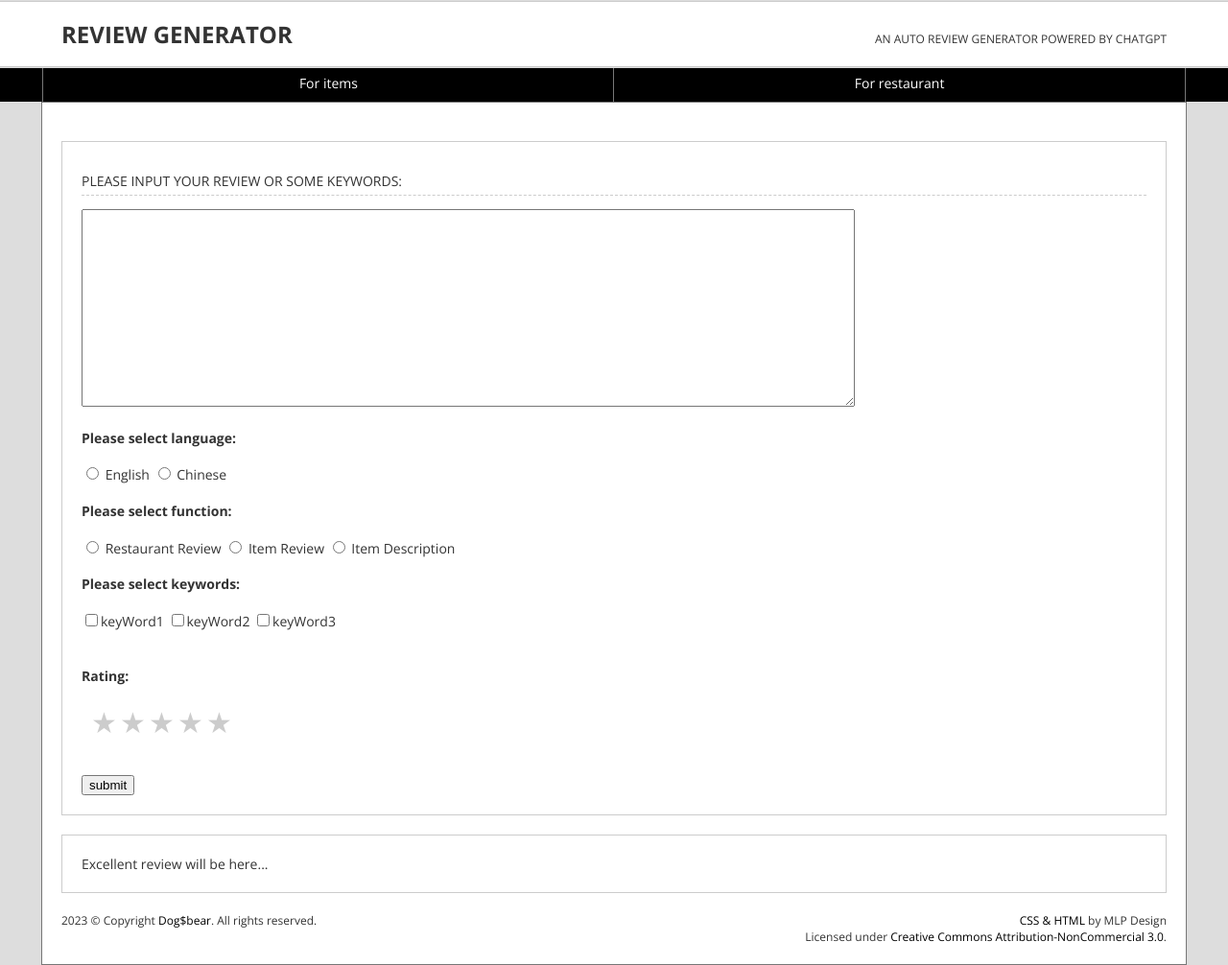
After one commit to zyloveslego/aws_django, a Django app: template reviewgenerator/templates/reviewgenerator/jstest.html in a window 1280 px wide. The commit adds this page. Shown: the whole page at 96% size. Run offline with Django 3.2, Linux system fonts and the light colour scheme; the template is opened without the code that fills it, so the values that code supplies are empty; some libraries are stand-ins or nearby versions.

Commit message:
add some radio and checkbox

```diff
--- a/polls/views.py
+++ b/polls/views.py
@@ -13,7 +13,7 @@ from django.views import generic
 # from django.template import loader
 # def index(request):
 #     latest_question_list = Question.objects.order_by('-pub_date')[:5]
-#     template = loader.get_template('polls/ajaxtest.html')
+#     template = loader.get_template('polls/jstest.html')
 #     context = {
 #         'latest_question_list': latest_question_list,
 #     }
@@ -22,7 +22,7 @@ from django.views import generic
 # def index(request):
 #     latest_question_list = Question.objects.order_by('-pub_date')[:5]
 #     context = {'latest_question_list': latest_question_list}
-#     return render(request, 'polls/ajaxtest.html', context)
+#     return render(request, 'polls/jstest.html', context)
 
 
 # use get_object_or_404 instead
--- a/reviewgenerator/static/reviewgenerator/css/styles.css
+++ b/reviewgenerator/static/reviewgenerator/css/styles.css
@@ -227,3 +227,41 @@ ul#topnav li a { display: block; padding-right:0%; padding-bottom:5px; text-deco
 ul.social li { width: 40%; }
 }
 /* end make items responsive */
+
+
+/* star rating css */
+.rate {
+    float: left;
+    height: 46px;
+    padding: 0 10px;
+}
+.rate:not(:checked) > input {
+    position:absolute;
+    top:-9999px;
+}
+.rate:not(:checked) > label {
+    float:right;
+    width:1em;
+    overflow:hidden;
+    white-space:nowrap;
+    cursor:pointer;
+    font-size:30px;
+    color:#ccc;
+}
+.rate:not(:checked) > label:before {
+    content: '★ ';
+}
+.rate > input:checked ~ label {
+    color: #ffc700;
+}
+.rate:not(:checked) > label:hover,
+.rate:not(:checked) > label:hover ~ label {
+    color: #deb217;
+}
+.rate > input:checked + label:hover,
+.rate > input:checked + label:hover ~ label,
+.rate > input:checked ~ label:hover,
+.rate > input:checked ~ label:hover ~ label,
+.rate > label:hover ~ input:checked ~ label {
+    color: #c59b08;
+}
--- a/reviewgenerator/static/reviewgenerator/js/js_request.js
+++ b/reviewgenerator/static/reviewgenerator/js/js_request.js
@@ -1,12 +1,71 @@
+// 发出请求
+// 请求内容:
+// 1. input中的review
+// 2. 中英文
+// 3. 按钮的内容
+// 4. 分页的问题？ 要判断输入的餐馆还是物品还是商品描述
+// 5. 1-5星
+
 function updateContent(){
     const xhr = new XMLHttpRequest();
     const csrftoken = document.querySelector('[name=csrfmiddlewaretoken]').value;
     // console.log(csrftoken)
+    // get textarea input
     const inputReview = document.getElementById("reviewInput");
-    console.log(inputReview.value)
+
+    // get input language
+    const inputLanguageButtons = document.getElementsByName("selectLanguage");
+    let selectedLanguage = null;
+    for (let i=0; i<inputLanguageButtons.length; i++){
+        if (inputLanguageButtons[i].checked) {
+            selectedLanguage = inputLanguageButtons[i].value;
+            console.log(selectedLanguage);
+        }
+    }
+
+    // get input function
+    const inputApplication = document.getElementsByName("application");
+    let selectedApplication = null;
+    for (let i=0; i<inputApplication.length; i++){
+        if (inputApplication[i].checked) {
+            selectedApplication = inputApplication[i].value;
+            console.log(selectedApplication);
+        }
+    }
+
+    // get input keywords
+    const inputKeyWords = document.getElementsByName("keyWords")
+    const selectedKeyWords = [];
+    for (let i=0; i<inputKeyWords.length; i++){
+        if (inputKeyWords[i].checked){
+            selectedKeyWords.push(inputKeyWords[i].value);
+        }
+    }
+    console.log(selectedKeyWords);
+
+
+    // get star rating
+    const inputRate = document.getElementsByName("rate");
+    let selectedRate = null;
+    for (let i=0; i<inputRate.length; i++){
+        if (inputRate[i].checked) {
+            selectedRate = inputRate[i].value;
+            console.log(selectedRate);
+        }
+    }
+
     const jsonData = {
         "inputReview":
         inputReview.value,
+        "selectedLanguage":
+        selectedLanguage,
+        "selectedApplication":
+        selectedApplication,
+        "selectedRate":
+        selectedRate,
+        "selectedKeyWords":
+        selectedKeyWords,
+
     };
 
 
@@ -15,7 +74,12 @@ function updateContent(){
             console.log(this.responseText);
             const response = JSON.parse(this.responseText);
             console.log(response);
-            document.querySelector('#content').innerHTML = response.content;
+            // document.querySelector('#content').innerHTML = response.content;
+            document.querySelector('#content').innerHTML = "<p>your inputReview: " + response.inputReview + "\n</p>"
+                                                                    + "<p>your selectedLanguage: " + response.selectedLanguage + "\n</p>"
+                                                                    + "<p>your selectedApplication: " + response.selectedApplication + "\n</p>"
+                                                                    + "<p>your selectedRate: " + response.selectedRate + "\n</p>"
+                                                                    + "<p>your selectedKeyWords: " + response.selectedKeyWords + "\n</p>";
         }
     };
     xhr.open('POST', 'jstest');
--- /dev/null
+++ b/reviewgenerator/templates/reviewgenerator/jstest.html
@@ -0,0 +1,128 @@
+<!DOCTYPE html>
+<html lang="en">
+<head>
+    {% load static %}
+    <meta charset="utf-8">
+    <meta http-equiv="X-UA-Compatible" content="IE=edge">
+    <title>ReviewGenerator by dog&bear</title>
+    <meta name="viewport" content="width=device-width, initial-scale=1">
+    <meta name="Description" lang="en" content="open source html and css template">
+    <meta name="author" content="mlp design">
+    <meta name="robots" content="index, follow">
+    <link rel="stylesheet" href="{% static 'reviewgenerator/css/styles.css' %}">
+</head>
+<body>
+
+<!--page header-->
+<div id="header">
+<div class="shell">
+<h1><span>Review Generator</span></h1>
+<span class="right">An auto review generator powered by chatgpt</span>
+</div>
+</div>
+
+<!--menu bar-->
+<div id="menu">
+<nav>
+  <!--start responsive -->
+  <input type="checkbox" id="show-menu" role="button">
+  <label for="show-menu" class="open"><span class="fa fa-bars"></span></label>
+  <label for="show-menu" class="close"><span class="fa fa-times"></span></label>
+  <!--end responsive -->
+<ul id="topnav">
+    <li><a href="#">For items</a></li>
+    <li><a href="#">For restaurant</a></li>
+</ul>
+</nav>
+</div>
+
+<!--contents-->
+<div id="all_content">
+<!-- block 1 for text input and some checkbox -->
+<div class="pageitem">
+    {% csrf_token %}
+    <script src="{% static 'reviewgenerator/js/js_request.js' %}"></script>
+
+{#    文字输入部分#}
+    <h3>Please input your review or some keywords:</h3>
+    <label for="reviewInput">
+        <textarea id="reviewInput" style="height: 200px;width: 800px"></textarea>
+    </label>
+
+{#    单选按钮#}
+    <h4>Please select language: </h4>
+    <label>
+        <input type="radio" name="selectLanguage" value="english">
+        English
+    </label>
+    <label>
+        <input type="radio" name="selectLanguage" value="chinese">
+        Chinese
+    </label>
+
+    <h4>Please select function: </h4>
+    <label>
+        <input type="radio" name="application" value="restaurantReview">
+        Restaurant Review
+    </label>
+    <label>
+        <input type="radio" name="application" value="itemReview">
+        Item Review
+    </label>
+    <label>
+        <input type="radio" name="application" value="itemDescription">
+        Item Description
+    </label>
+
+{#   给定一些可选词 #}
+    <h4>Please select keywords: </h4>
+    <label>
+        <input type="checkbox" name="keyWords" value="keyWord1">keyWord1
+        <input type="checkbox" name="keyWords" value="keyWord2">keyWord2
+        <input type="checkbox" name="keyWords" value="keyWord3">keyWord3
+    </label>
+
+
+    <br><br>
+
+
+{# star rating #}
+    <h4>Rating: </h4>
+    <div class="rate">
+        <input type="radio" id="star5" name="rate" value="5" />
+        <label for="star5" title="text">5 stars</label>
+        <input type="radio" id="star4" name="rate" value="4" />
+        <label for="star4" title="text">4 stars</label>
+        <input type="radio" id="star3" name="rate" value="3" />
+        <label for="star3" title="text">3 stars</label>
+        <input type="radio" id="star2" name="rate" value="2" />
+        <label for="star2" title="text">2 stars</label>
+        <input type="radio" id="star1" name="rate" value="1" />
+        <label for="star1" title="text">1 star</label>
+    </div>
+
+
+    <br><br><br><br>
+
+{#  submit button  #}
+    <button onclick="updateContent()">submit</button>
+
+</div>
+<!-- block 2 for output -->
+<div class="pageitem">
+    <div id="content">Excellent review will be here...</div>
+</div>
+
+<!--page footer-->
+<div id="footer">
+<div class="shell">
+<span class="left">2023 &copy; Copyright <a href="#">Dog$bear</a>. All rights reserved.</span>
+	<!--credits-->
+	<!--//Under CC-NC 3.0 license, this portion must be left intact and must not be hidden.//-->
+	<span class="right"><a href="http://www.mlpdesign.net" title="CSS &amp; HTML by MLP Design.net">CSS &amp; HTML</a> by MLP Design<br />Licensed under <a rel="license" href="http://creativecommons.org/licenses/by-nc/3.0/">Creative Commons Attribution-NonCommercial 3.0</a>.</span>
+</div>
+</div>
+
+</div>
+</body>
+</html>
```
Also changed, not shown: reviewgenerator/templates/reviewgenerator/ajaxtest.html (deleted, +0 -69 lines), reviewgenerator/views.py (+47 -13 lines), reviewgenerator/templates/reviewgenerator/jstest_old.html (renamed from reviewgenerator/templates/reviewgenerator/ajaxtest_old.html).
